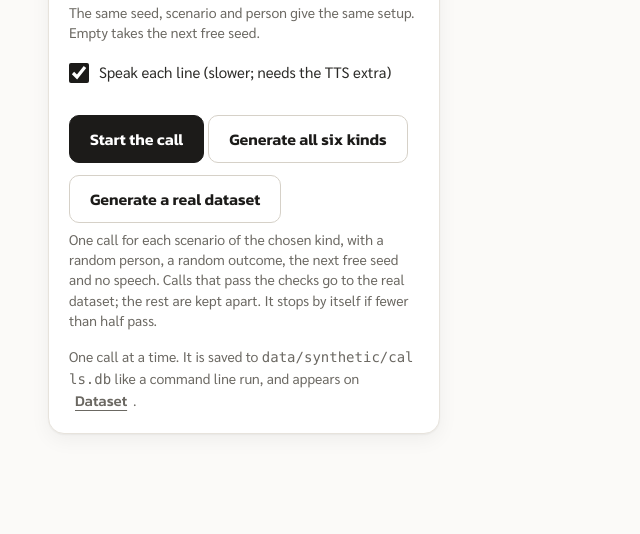
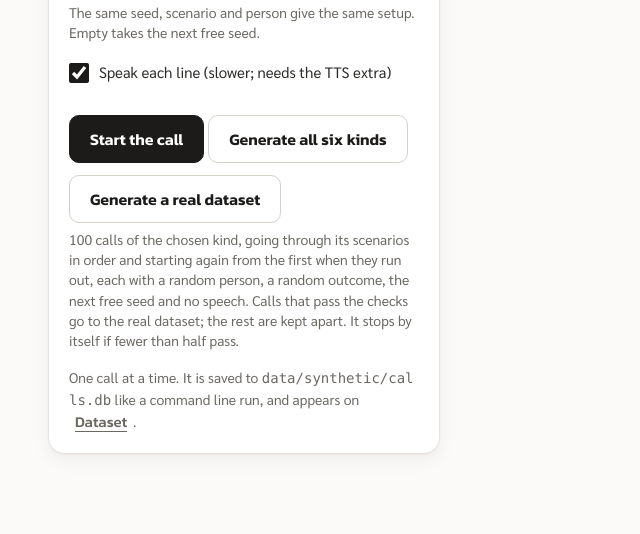
Before and after one commit to ZenithGeeks/Callas, a FastAPI app: page /studio in a window 1280 px wide. Shown: the part 771-1305 px from the top of the page, without its empty margins (0-640 px from the left). Before the commit the page ends 1206 px from the top, so only its background shows below. Run offline with FastAPI, Linux system fonts and the light colour scheme.

Commit message:
feat(studio): make the real-dataset button generate a batch of 100 calls
Cycle through the chosen kind's scenarios, starting again from the first
when they run out. The batch still stops when fewer than half pass.

```diff
--- a/backend/static/js/studio.js
+++ b/backend/static/js/studio.js
@@ -5,13 +5,15 @@
  * ends the run. A plain EventSource is used instead of the htmx sse extension because an event
  * has to replace one element by id. Closing the tab does not stop the run; the server saves it.
  * The two batch buttons send one call after another through the same form: all six kinds, or
- * a real dataset (one call per scenario of the chosen kind, stopped when under half pass). */
+ * a real dataset (100 calls cycling through the scenarios of the chosen kind, stopped when under
+ * half pass). */
 (function () {
   "use strict";
 
   var reduceMotion = window.matchMedia("(prefers-reduced-motion: reduce)").matches;
   var source = null;
   var batch = null;
+  var REAL_BATCH_SIZE = 100; // calls in one "Generate a real dataset" batch
 
   function toElement(html) {
     var t = document.createElement("template");
@@ -152,7 +154,7 @@
     t.innerHTML = html;
     var mark = t.content.querySelector("[data-real-result]");
     var result = mark ? mark.dataset.realResult : "";
-    var total = batch.scenarios.length;
+    var total = batch.size;
     if (result === "real_approved") {
       batch.approved++;
     } else if (result === "real_rejected") {
@@ -163,14 +165,17 @@
     if (batch.approved / (batch.approved + batch.rejected) < 0.5) {
       return endBatch("Real dataset stopped after call " + batch.next + " of " + total + ": fewer than half passed the checks. " + tally());
     }
-    if (batch.next >= total) endBatch("Real dataset done: all " + total + " scenarios. " + tally());
+    if (batch.next >= total) endBatch("Real dataset done: all " + total + " calls. " + tally());
   }
 
-  // Run each kind (or each scenario) in turn, through the same form as a single call. The
-  // server still permits only one active run; advancing after its "done" event preserves that.
+  // Run each kind (or each call of the real dataset) in turn, through the same form as a single
+  // call. The server still permits only one active run; advancing after its "done" event
+  // preserves that.
   function startNextBatch() {
-    var steps = batch && (batch.real ? batch.scenarios : batch.types);
-    if (!steps || batch.next >= steps.length) return endBatch();
+    if (!batch) return endBatch();
+    var steps = batch.real ? batch.scenarios : batch.types;
+    var total = batch.real ? batch.size : steps.length;
+    if (batch.next >= total) return endBatch();
     var form = document.getElementById("studio-form");
     var type = document.getElementById("call_type");
     var scenario = document.getElementById("scenario");
@@ -179,10 +184,10 @@
     if (batch.real) {
       type.value = batch.type;
       filterScenarios();
-      scenario.value = steps[batch.next];
+      scenario.value = steps[batch.next % steps.length]; // past the last scenario, start again
       randomCall();
       field.value = "real";
-      batchStatus("Real dataset: call " + (batch.next + 1) + " of " + steps.length + ", " + scenario.selectedOptions[0].textContent + ". " + tally());
+      batchStatus("Real dataset: call " + (batch.next + 1) + " of " + total + ", " + scenario.selectedOptions[0].textContent + ". " + tally());
     } else {
       type.value = steps[batch.next];
       filterScenarios();
@@ -202,7 +207,8 @@
     toggleCustom();
   }
 
-  // Keep the chosen kind and make one call for each of its scenarios, in the list's order.
+  // Keep the chosen kind and make REAL_BATCH_SIZE calls, going through its scenarios in the
+  // list's order and starting again from the first when there are fewer scenarios than calls.
   function startRealDataset() {
     var type = document.getElementById("call_type");
     var scenario = document.getElementById("scenario");
@@ -212,7 +218,7 @@
       .call(scenario.options, function (o) { return o.dataset.type === type.value; })
       .map(function (o) { return o.value; });
     if (!scenarios.length) return;
-    batch = { real: true, type: type.value, scenarios: scenarios, next: 0, approved: 0, rejected: 0 };
+    batch = { real: true, type: type.value, scenarios: scenarios, size: REAL_BATCH_SIZE, next: 0, approved: 0, rejected: 0 };
     startNextBatch();
   }
 
--- a/backend/studio.py
+++ b/backend/studio.py
@@ -6,8 +6,8 @@ rendered as an HTML piece and added to the run's event list. GET /studio/{run}/e
 that list as server-sent events, so a page that opens late, or again, sees the whole call.
 One run at a time per server. Stop asks the thread to stop after the step it is working on.
 
-"Generate a real dataset" (studio.js) sends one call per scenario of the chosen kind with
-batch=real. When such a call ends accepted or rejected it is tagged with the dataset it belongs
+"Generate a real dataset" (studio.js) sends 100 calls of the chosen kind, cycling through
+its scenarios, with batch=real. When such a call ends accepted or rejected it is tagged with the dataset it belongs
 to (dataset.REAL_APPROVED or REAL_REJECTED), and the closing message tells the page which, so it
 can keep the approval rate and stop the batch.
 """
--- a/backend/templates/studio.html
+++ b/backend/templates/studio.html
@@ -94,7 +94,7 @@
       <button type="button" class="btn btn-secondary mt-3" data-start-real aria-describedby="real-help">Generate a real dataset</button>
       <input type="hidden" id="batch" name="batch" value="">
     </div>
-    <p id="real-help" class="studio-help">One call for each scenario of the chosen kind, with a random person, a random outcome, the next free seed and no speech. Calls that pass the checks go to the real dataset; the rest are kept apart. It stops by itself if fewer than half pass.</p>
+    <p id="real-help" class="studio-help">100 calls of the chosen kind, going through its scenarios in order and starting again from the first when they run out, each with a random person, a random outcome, the next free seed and no speech. Calls that pass the checks go to the real dataset; the rest are kept apart. It stops by itself if fewer than half pass.</p>
     <p id="batch-status" class="mt-3 text-[15px] leading-[1.5] empty:hidden" aria-live="polite"></p>
     <p class="mt-4 text-[14px] leading-[1.5] text-muted">One call at a time. It is saved to <code class="break-all">{{ db }}</code> like a command line run, and appears on <a class="btn-link" href="/dataset">Dataset</a>.</p>
   </form>
```
